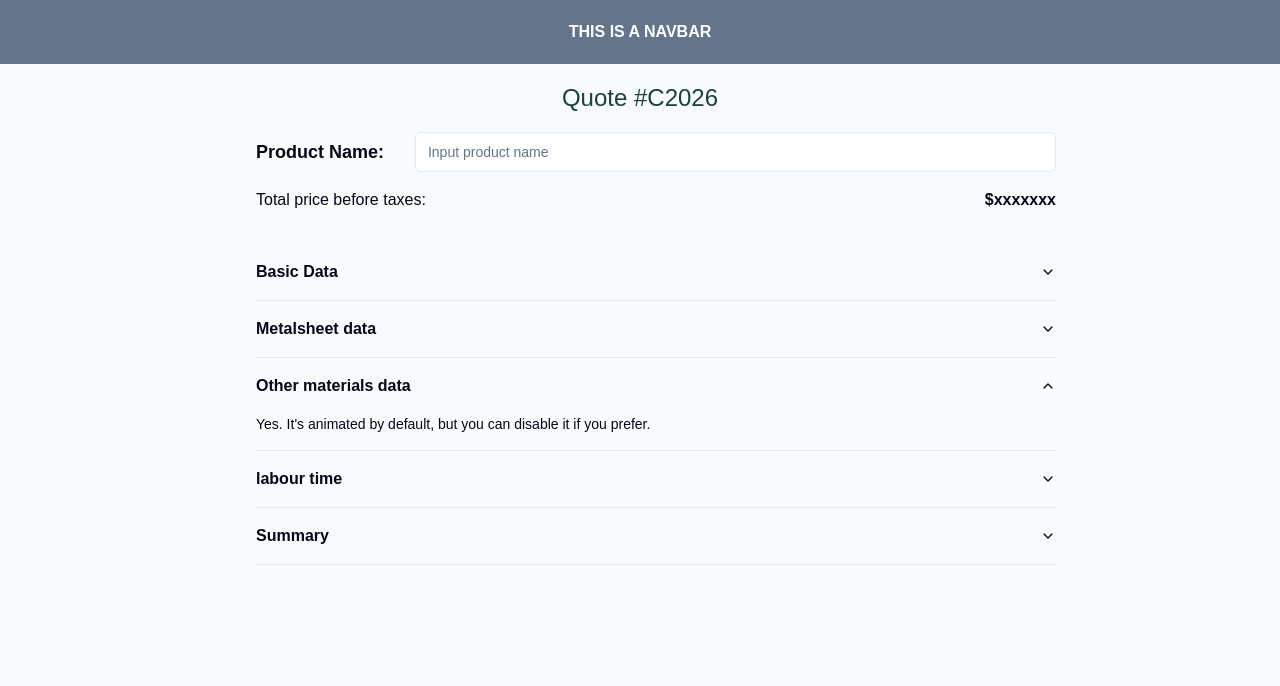
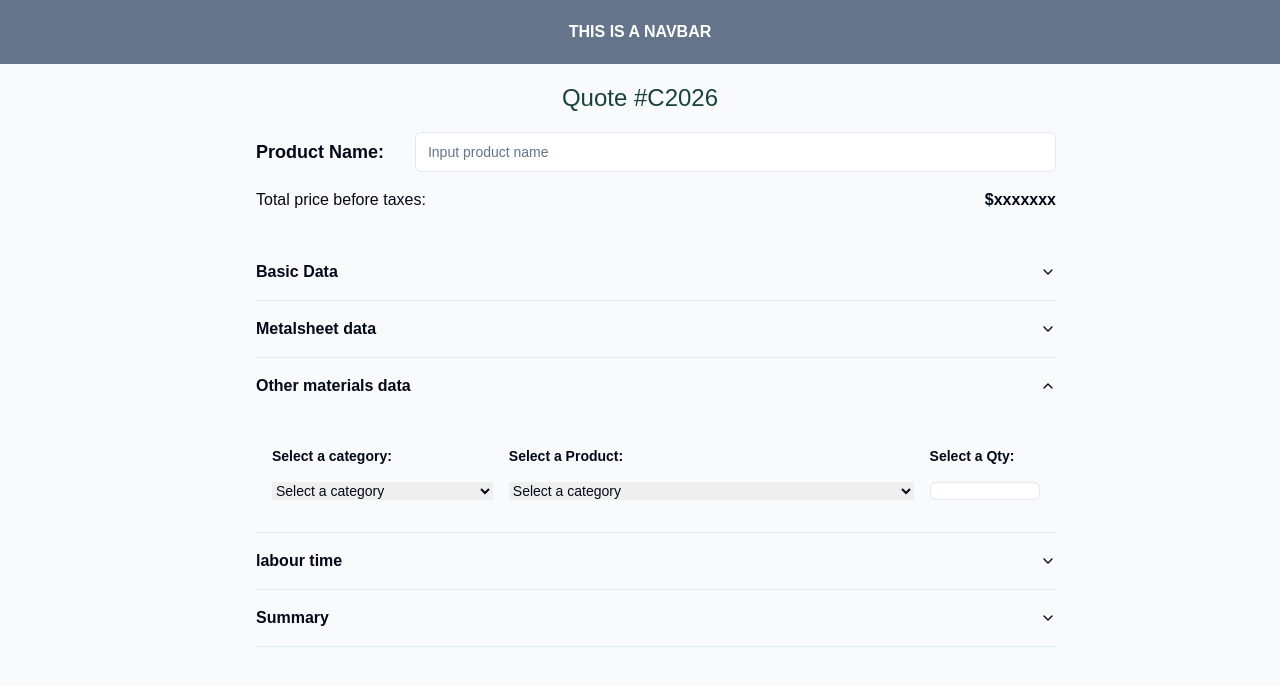
Before and after one commit to Juanmavargasr/cotizapp, a Next.js app: page /newQuotation in a window 1280 px wide. Both pictures are taken after a click on the button "Other materials data". Shown: the top 686 px of the page. Built offline with nearby package versions, Linux system fonts and the light colour scheme.

Commit message:
feat(newQuotation): Other products form added, table other products left.

```diff
--- /dev/null
+++ b/src/app/(web)/newQuotation/components/productQuotation/components/labourTime/labourPriceData.ts
@@ -0,0 +1,20 @@
+export const labourData = [
+    { labour: "Punch Press Setup", price: 1575 },
+    { labour: "Bending Machine Setup", price: 646 },
+    { labour: "Laser Cutting CR (in minutes)", price: 3244 },
+    { labour: "Laser Cutting Inox (in minutes)", price: 3497 },
+    { labour: "Tube Cutting (in minutes)", price: 260 },
+    { labour: "Shearing Cutting (in minutes)", price: 260 },
+    { labour: "Die Cutting (in minutes)", price: 260 },
+    { labour: "Punching (in minutes)", price: 1011 },
+    { labour: "Number of Bends", price: 249 },
+    { labour: "Welding (in minutes)", price: 317 },
+    { labour: "Polishing (in minutes)", price: 275 },
+    { labour: "Washing (in minutes)", price: 228 },
+    { labour: "Painting Setup (in minutes)", price: 228 },
+    { labour: "Painting (in minutes)", price: 317 },
+    { labour: "Baking Setup (in minutes)", price: 228 },
+    { labour: "Cabinet Making", price: 292 },
+    { labour: "Assembly (in minutes)", price: 275 },
+    { labour: "Packaging (in minutes)", price: 228 }
+];
--- /dev/null
+++ b/src/app/(web)/newQuotation/components/productQuotation/components/labourTime/labourTime.tsx
@@ -0,0 +1,31 @@
+import { Input } from "@/components/ui/input";
+import { labourData } from "./labourPriceData";
+
+const LabourTime = () => {
+  return (
+    <div className="flex justify-center">
+      <table className="border p-4 border-black">
+        <tr>
+          <th className="border p-4 border-black">Desription</th>
+          <th className="border p-4 border-black">Value</th>
+          <th className="border p-4 border-black">Time</th>
+          <th className="border p-4 border-black">Total</th>
+        </tr>
+        {labourData.map((key, index) => (
+          <tr key={index}>
+            <td className="border p-4 border-black">{key.labour}</td>
+            <td className="border p-4 border-black">${key.price}</td>
+            <td className="border p-4 border-black">
+              <Input className="h-8" />
+            </td>
+            <td className="border p-4 border-black">
+              <p>Total</p>
+            </td>
+          </tr>
+        ))}
+      </table>
+    </div>
+  );
+};
+
+export default LabourTime;
--- /dev/null
+++ b/src/app/(web)/newQuotation/components/productQuotation/components/otherMaterials/materialsData.ts
@@ -0,0 +1,11 @@
+export const otherProductsData = [
+    { category: 'Tornillo', products: 'Tornillo 001', price:1000 },
+    { category: 'Tornillo', products: 'Tornillo 002', price:2000 },
+    { category: 'Tornillo', products: 'Tornillo 003', price:3000 },
+    { category: 'Tuerca', products: 'Tuerca 001', price:1000 },
+    { category: 'Tuerca', products: 'Tuerca 002', price:2000 },
+    { category: 'Tuerca', products: 'Tuerca 003', price:3000 },
+    { category: 'Arandela', products: 'Arandela 001', price:1000 },
+    { category: 'Arandela', products: 'Arandela 002', price:2000 },
+    { category: 'Arandela', products: 'Arandela 003', price:3000 },
+  ];
--- /dev/null
+++ b/src/app/(web)/newQuotation/components/productQuotation/components/otherMaterials/otherMaterialsTable.tsx
@@ -0,0 +1,94 @@
+"use client";
+
+import { Input } from "@/components/ui/input";
+import { otherProductsData } from "./materialsData";
+
+import { useState } from "react";
+
+const OtherMaterialsData = () => {
+  const [selectedCategory, setSelectedCategory] = useState("");
+  const [selectedProduct, setSelectedProduct] = useState("");
+
+  const categoryProductsData = Array.from(
+    new Set(otherProductsData.map((item) => item.category))
+  );
+
+  const filteredProducts = otherProductsData.filter(
+    (item) => item.category === selectedCategory
+  );
+
+  const handleChangeCategory = (e: React.ChangeEvent<HTMLSelectElement>) => {
+    const category = e.target.value;
+    console.log("**************************", selectedCategory);
+    setSelectedCategory(category);
+  };
+
+  const handleChangeProduct = (e: React.ChangeEvent<HTMLSelectElement>) => {
+    const product = e.target.value;
+    setSelectedProduct(product);
+    console.log("*********", selectedProduct, product);
+  };
+
+  return (
+    <div className="w-full mt-4 p-4 ">
+      <form action="">
+        <div className="flex flex-col">
+          <div className=" flex flex-row justify-center gap-4">
+            <div className="flex flex-col w-[30%] gap-4">
+              <p>
+                {" "}
+                <strong> Select a category:</strong>{" "}
+              </p>
+              <select
+                id="category"
+                value={selectedCategory}
+                onChange={handleChangeCategory}
+              >
+                <option value="">Select a category</option>
+                {categoryProductsData.map((category, index) => (
+                  <option key={index} value={category}>
+                    {category}
+                  </option>
+                ))}
+              </select>
+            </div>
+            <div className="flex flex-col w-[55%] gap-4">
+              {" "}
+              <p>
+                <strong>Select a Product:</strong>
+              </p>
+              <select
+                name="product"
+                id="product"
+                value={selectedProduct}
+                onChange={handleChangeProduct}
+              >
+                {selectedCategory !== "" ? (
+                  <>
+                    <option value="">Select a product</option>
+                    {filteredProducts.map((key, index) => (
+                      <option key={index} value={key.products}>
+                        {key.products}
+                      </option>
+                    ))}
+                  </>
+                ) : (
+                  <option value="">Select a category</option>
+                )}
+              </select>
+            </div>
+            <div className="flex flex-col w-[15%] gap-4">
+              {" "}
+              <p>
+                <strong>Select a Qty:</strong>
+              </p>
+              <Input type="text" className="h-4" />
+            </div>
+          </div>
+        </div>
+      </form>
+    </div>
+  );
+};
+
+export default OtherMaterialsData;
--- a/src/app/(web)/newQuotation/components/productQuotation/productQuotation.tsx
+++ b/src/app/(web)/newQuotation/components/productQuotation/productQuotation.tsx
@@ -11,6 +11,8 @@ import { Input } from "@/components/ui/input";
 
 import SteelTable from "./components/steelTable/steelTable";
 import BasicQuotationData from "./components/basicData/basicQuotationData";
+import LabourTime from "./components/labourTime/labourTime";
+import OtherMaterialsData from "./components/otherMaterials/otherMaterialsTable";
 
 const ProductQuotation = () => {
   return (
@@ -58,8 +60,7 @@ const ProductQuotation = () => {
               <strong>Other materials data</strong>
             </AccordionTrigger>
             <AccordionContent>
-              Yes. It&apos;s animated by default, but you can disable it if you
-              prefer.
+              <OtherMaterialsData />
             </AccordionContent>
           </AccordionItem>
           <AccordionItem value="item-4">
@@ -67,8 +68,7 @@ const ProductQuotation = () => {
               <strong>labour time</strong>
             </AccordionTrigger>
             <AccordionContent>
-              Yes. It&apos;s animated by default, but you can disable it if you
-              prefer.
+              <LabourTime />
             </AccordionContent>
           </AccordionItem>
           <AccordionItem value="item-5">
```
